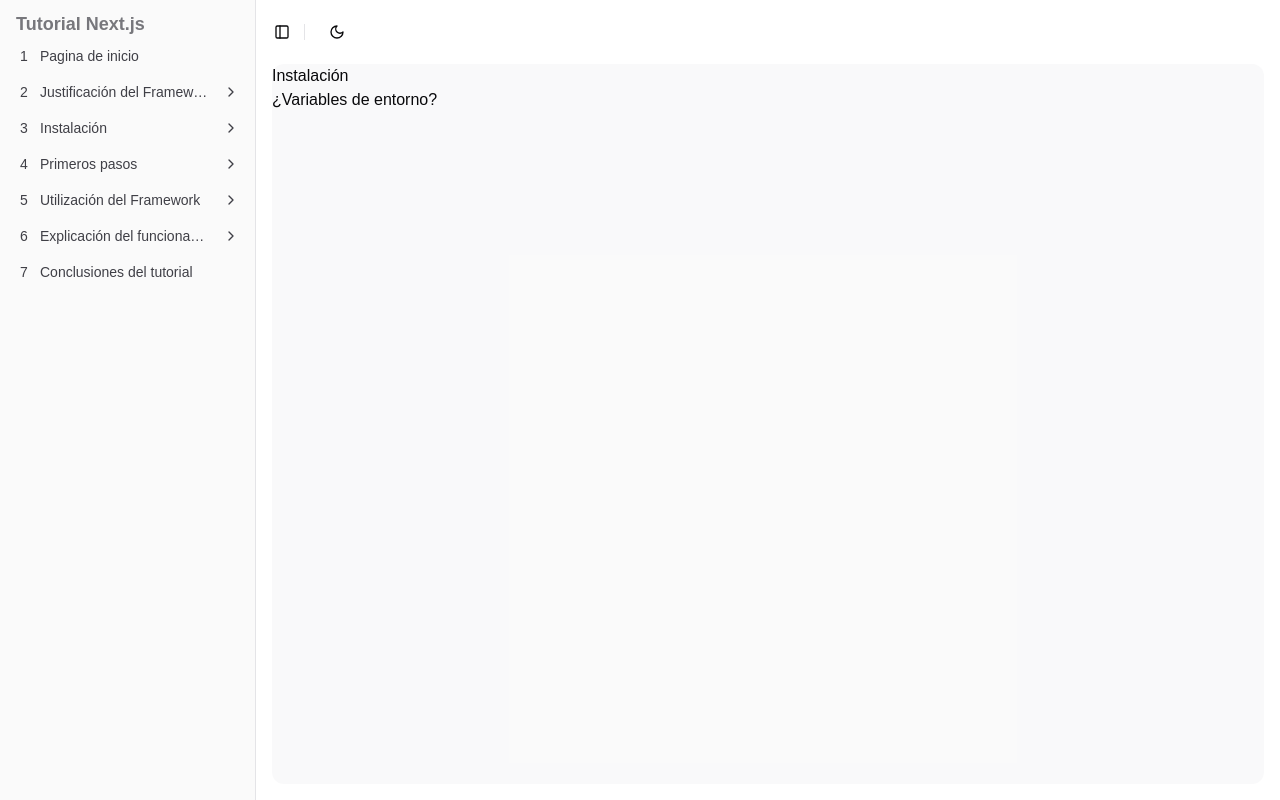
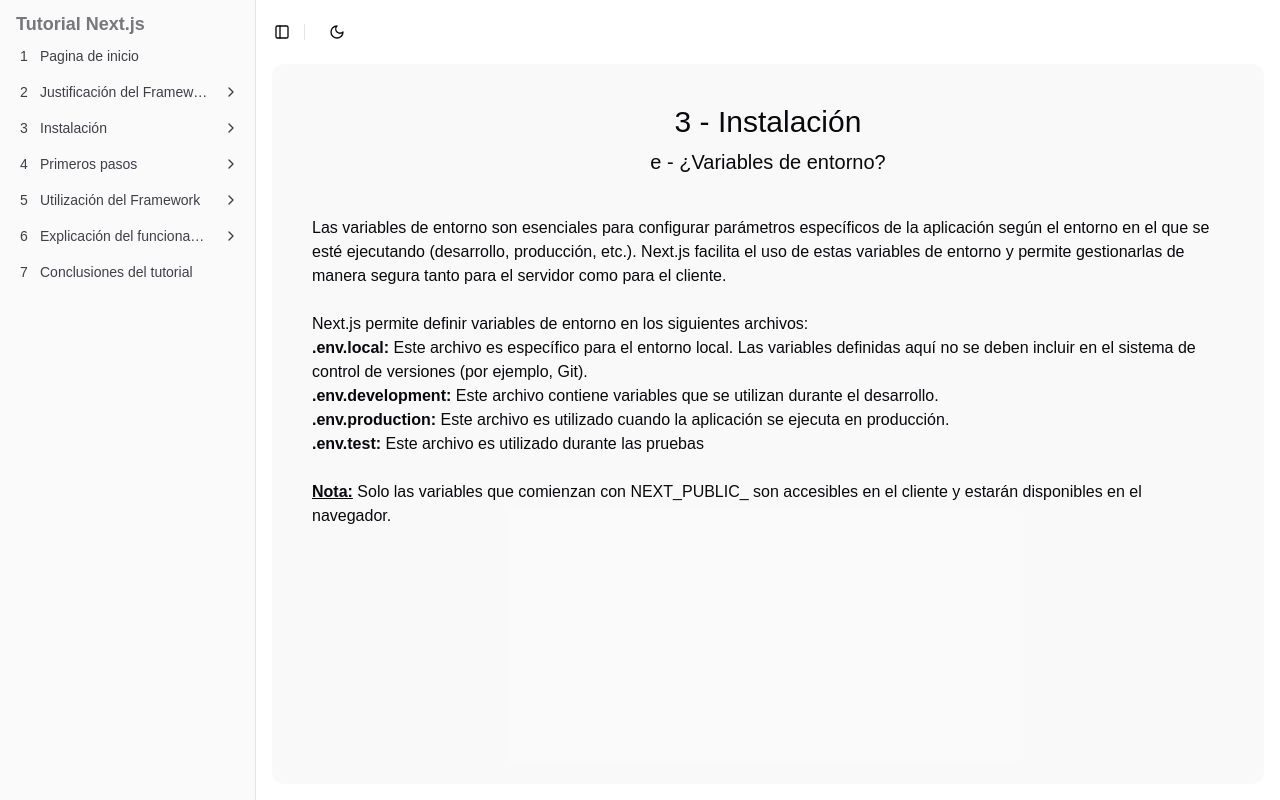
Before and after one commit to DedaloIcarus/actividad2_tutorial_nextjs, a Next.js app: page /3-e in a window 1280 px wide. Built offline with nearby package versions, Linux system fonts and the light colour scheme.

Commit message:
section 3

```diff
--- a/src/app/3-c/page.js
+++ b/src/app/3-c/page.js
@@ -1,10 +1,23 @@
 import navitems from "@/config/navitems";
 
 export default function Page() {
-  return (
-      <div>
-          <h1>{navitems[2].title}</h1>
-          <h5>{navitems[2].items[2].title}</h5>
-      </div>
-  );
+    return (
+        <div className="text-center p-10">
+            <div className="flex flex-col gap-2 mb-10">
+                <h1 className="text-3xl">3 - {navitems[2].title}</h1>
+                <h5 className="text-xl">c - {navitems[2].items[2].title}</h5>
+            </div>
+            <div className="text-start">
+                <p>
+                    La versión actual de Next.js (15.1.3) requiere Node.js 18.18.
+                    <br/>
+                    En cuanto a React, requiere React 19 ya que se ha vuelto estable, y esta versión incluye nuevas
+                    características, que Next.js utiliza para mejorar el rendimiento.
+                    <br/>
+                    Sin embargo, siempre se recomienda instalar la última versión estable de Next.js para aprovechar las
+                    características más recientes.
+                </p>
+            </div>
+        </div>
+    );
 }
--- a/src/app/3-d/page.js
+++ b/src/app/3-d/page.js
@@ -1,10 +1,29 @@
 import navitems from "@/config/navitems";
 
 export default function Page() {
-  return (
-      <div>
-          <h1>{navitems[2].title}</h1>
-          <h5>{navitems[2].items[3].title}</h5>
-      </div>
-  );
+    return (
+        <div className="text-center p-10">
+            <div className="flex flex-col gap-2 mb-10">
+                <h1 className="text-3xl">3 - {navitems[2].title}</h1>
+                <h5 className="text-xl">d - {navitems[2].items[4].title}</h5>
+            </div>
+            <div className="text-start">
+                <p>
+                    Next.js usa el sistema de archivos para definir las rutas de la aplicación.
+                    <br/>
+                    Los archivos page.js dentro de la carpeta <span className="font-bold">app</span> se convierten automáticamente en rutas accesibles en
+                    la aplicación.
+                    <br/>
+                    Por ejemplo, para la página de inicio, el archivo <span className="font-bold">app/page.js</span> corresponde a la <span
+                    className="font-bold">ruta /</span> (la raíz de la
+                    aplicación).
+                    <br/>
+                    Otro ejemplo de una página estática es app/about/page.js, que corresponde a la ruta /about.
+                    <br/>
+                    Para las páginas dinámicas, se crean con archivos page.js dentro de directorios que contienen
+                    parámetros entre <span className="font-bold">corchetes</span>, como por ejemplo: <span className="font-bold">app/[id]/page.js</span>
+                </p>
+            </div>
+        </div>
+    );
 }
--- a/src/app/3-e/page.js
+++ b/src/app/3-e/page.js
@@ -1,10 +1,40 @@
 import navitems from "@/config/navitems";
 
 export default function Page() {
-  return (
-      <div>
-          <h1>{navitems[2].title}</h1>
-          <h5>{navitems[2].items[4].title}</h5>
-      </div>
-  );
+    return (
+        <div className="text-center p-10">
+            <div className="flex flex-col gap-2 mb-10">
+                <h1 className="text-3xl">3 - {navitems[2].title}</h1>
+                <h5 className="text-xl">e - {navitems[2].items[4].title}</h5>
+            </div>
+            <div className="text-start">
+                <p>
+                    Las variables de entorno son esenciales para configurar parámetros
+                    específicos de la aplicación según el entorno en el que se esté
+                    ejecutando (desarrollo, producción, etc.). Next.js facilita el uso de
+                    estas variables de entorno y permite gestionarlas de manera segura
+                    tanto para el servidor como para el cliente.
+                    <br/>
+                    <br/>
+                    Next.js permite definir variables de entorno en los siguientes archivos:
+                    <br/>
+                    <span className="font-bold">.env.local:</span> Este archivo es específico para el entorno local. Las
+                    variables definidas aquí no se deben incluir en el sistema de control de
+                    versiones (por ejemplo, Git).
+                    <br/>
+                    <span className="font-bold">.env.development:</span> Este archivo contiene variables que se utilizan
+                    durante el desarrollo.
+                    <br/>
+                    <span className="font-bold">.env.production:</span> Este archivo es utilizado cuando la aplicación se
+                    ejecuta en producción.
+                    <br/>
+                    <span className="font-bold">.env.test:</span> Este archivo es utilizado durante las pruebas
+                    <br/>
+                    <br/>
+                    <span className="font-bold underline">Nota:</span> Solo las variables que comienzan con NEXT_PUBLIC_ son
+                    accesibles en el cliente y estarán disponibles en el navegador.
+                </p>
+            </div>
+        </div>
+    );
 }
--- a/src/app/3-f/page.js
+++ b/src/app/3-f/page.js
@@ -1,10 +1,21 @@
 import navitems from "@/config/navitems";
 
 export default function Page() {
-  return (
-      <div>
-          <h1>{navitems[2].title}</h1>
-          <h5>{navitems[2].items[5].title}</h5>
-      </div>
-  );
+    return (
+        <div className="text-center p-10">
+            <div className="flex flex-col gap-2 mb-10">
+                <h1 className="text-3xl">3 - {navitems[2].title}</h1>
+                <h5 className="text-xl">f - {navitems[2].items[5].title}</h5>
+            </div>
+            <div className="text-start">
+                <p>
+                    Next.js no requiere una base de datos por sí mismo para funcionar.
+                    <br/>
+                    Es un framework para construir aplicaciones web que facilita la gestión de datos desde el backend
+                    con rutas API, pero los desarrolladores pueden integrar bases de datos para leer y escribir datos
+                    utilizando componentes del servidor y bibliotecas de terceros.
+                </p>
+            </div>
+        </div>
+    );
 }
```
